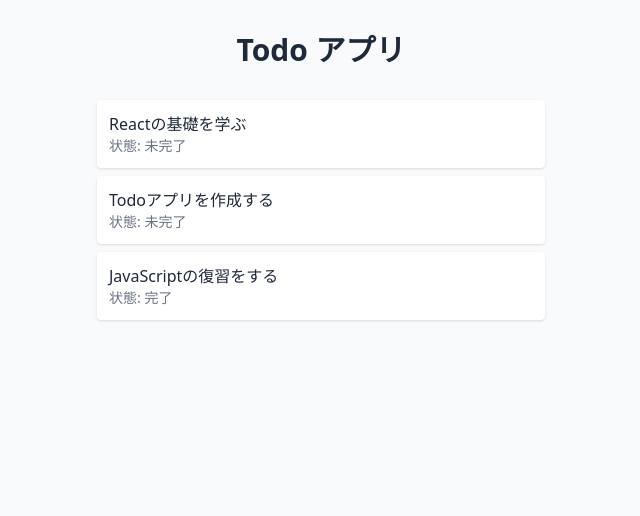
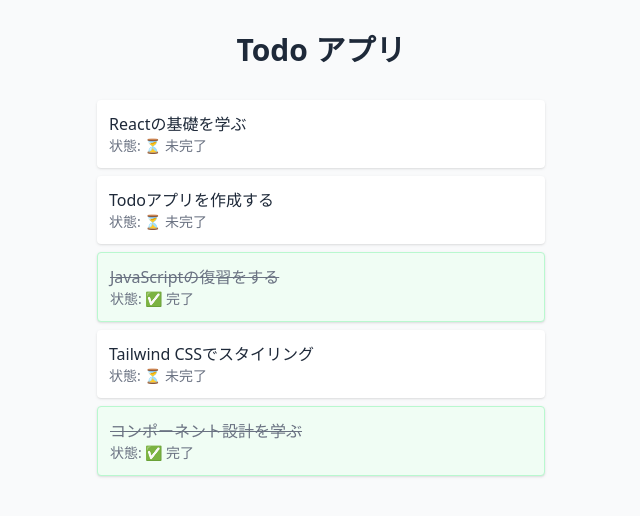
Before and after one commit to 1noseA/react-todo2, a React (Vite) app: page / in a window 1280 px wide. Shown: the top 516 px of the page, without its empty margins (319-959 px from the left). Built offline with nearby package versions, Linux system fonts and the light colour scheme.

Commit message:
完了状態に応じたスタイリングを追加

```diff
--- a/src/App.jsx
+++ b/src/App.jsx
@@ -16,6 +16,16 @@ function App() {
       id: 3,
       text: "JavaScriptの復習をする",
       completed: true
+    },
+    {
+      id: 4,
+      text: "Tailwind CSSでスタイリング",
+      completed: false
+    },
+    {
+      id: 5,
+      text: "コンポーネント設計を学ぶ",
+      completed: true
     }
   ];
 
--- a/src/TodoItem.jsx
+++ b/src/TodoItem.jsx
@@ -1,9 +1,19 @@
 function TodoItem({ todo }) {
   return (
-    <div className="bg-white p-3 rounded shadow">
-      <p className="text-gray-800">{todo.text}</p>
+    <div className={`p-3 rounded shadow ${
+      todo.completed
+        ? 'bg-green-50 border border-green-200'
+        : 'bg-white'
+    }`}>
+      <p className={`${
+        todo.completed
+          ? 'text-gray-500 line-through'
+          : 'text-gray-800'
+      }`}>
+        {todo.text}
+      </p>
       <p className="text-sm text-gray-500">
-        状態: {todo.completed ? '完了' : '未完了'}
+        状態: {todo.completed ? '✅ 完了' : '⏳ 未完了'}
       </p>
     </div>
   );
```
